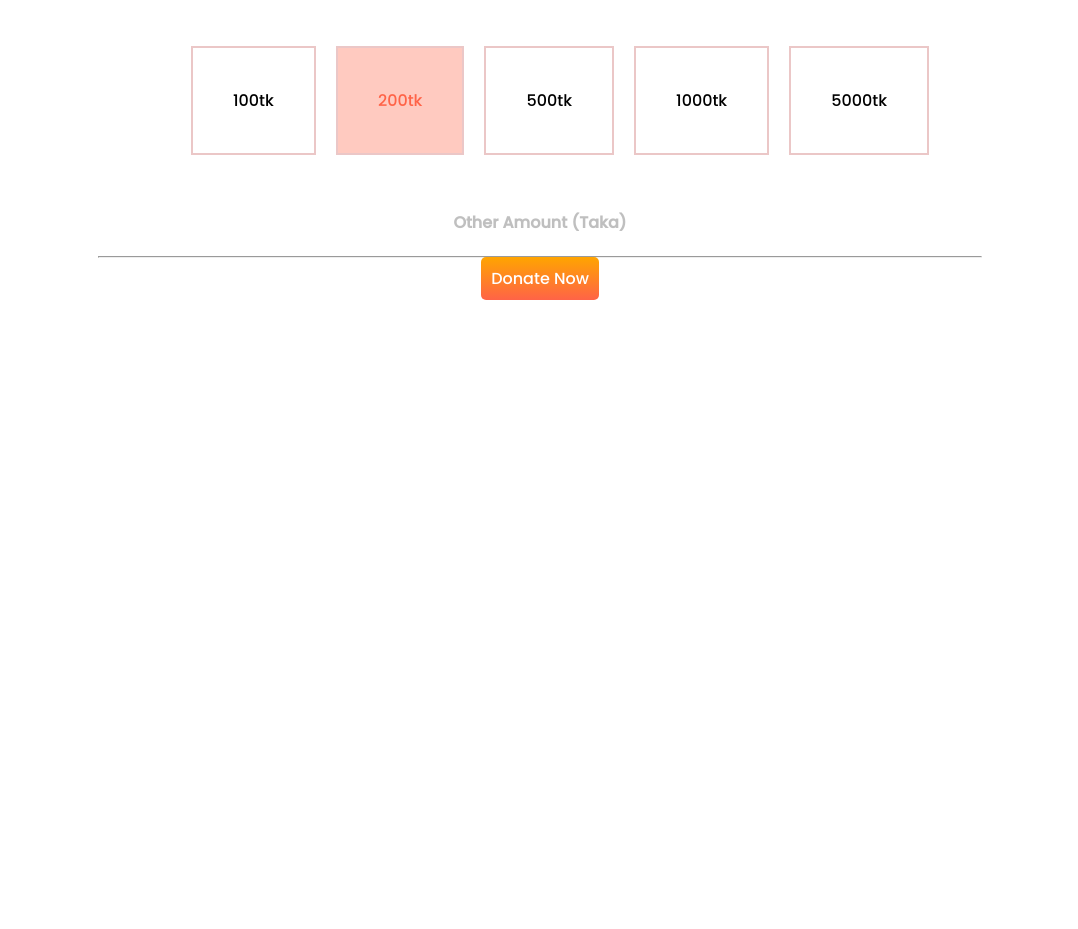
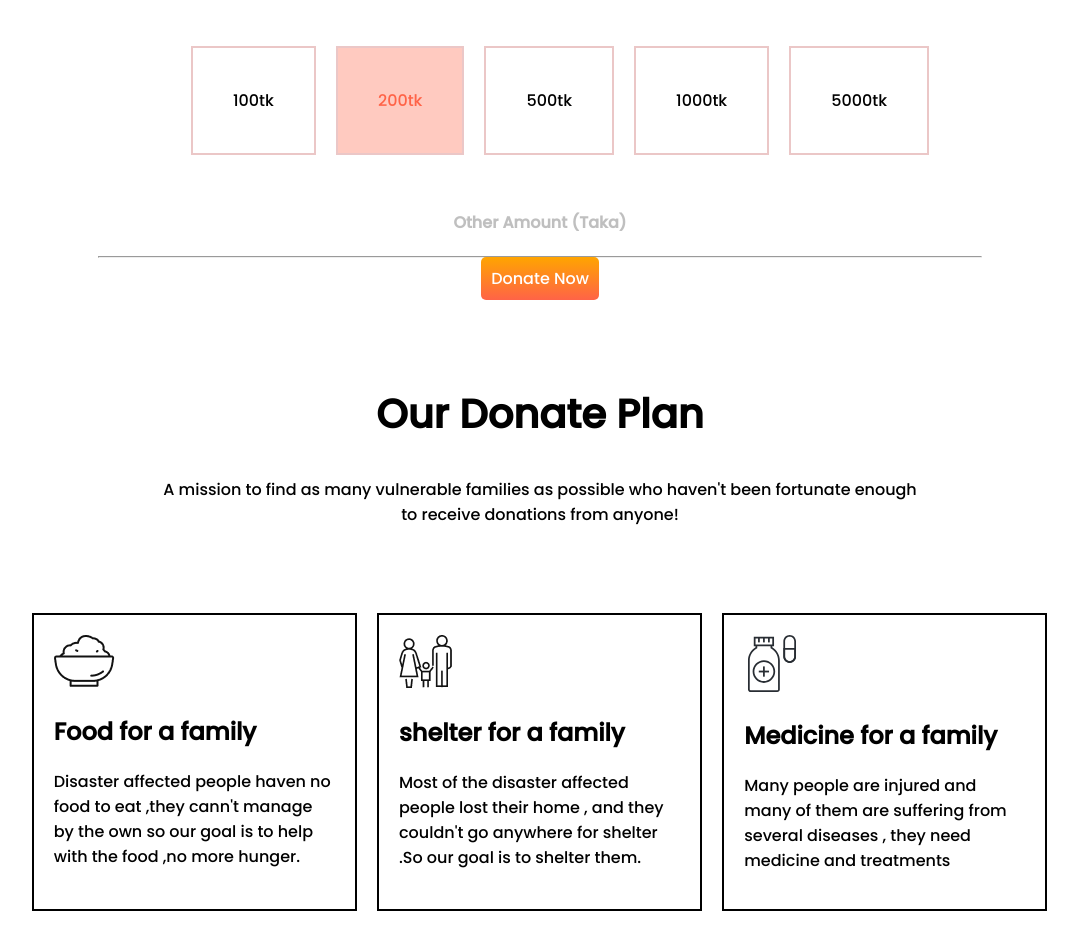
Before and after one commit to Emonrockzz/save-humanity, a plain HTML site: page index.html in a window 1280 px wide. Shown: the part 800-1729 px from the top of the page, without its empty margins (100-1178 px from the left). Before the commit the page ends 1100 px from the top, so only its background shows below. Drawn offline with Linux system fonts and the light colour scheme.

Commit message:
box added

```diff
--- a/index.html
+++ b/index.html
@@ -1,37 +1,70 @@
 <!DOCTYPE html>
 <html lang="en">
+
 <head>
     <meta charset="UTF-8">
     <meta http-equiv="X-UA-Compatible" content="IE=edge">
     <meta name="viewport" content="width=device-width, initial-scale=1.0">
-    <title>Save Humanity</title><link rel="preconnect" href="https://fonts.googleapis.com">
+    <title>Save Humanity</title>
+    <link rel="preconnect" href="https://fonts.googleapis.com">
     <link rel="preconnect" href="https://fonts.gstatic.com" crossorigin>
-    <link href="https://fonts.googleapis.com/css2?family=Poppins:wght@500&display=swap" rel="stylesheet"><link rel="stylesheet" href="style.css">
+    <link href="https://fonts.googleapis.com/css2?family=Poppins:wght@500&display=swap" rel="stylesheet">
+    <link rel="stylesheet" href="style.css">
 </head>
+
 <body>
     <section class="top-banner">
-        <div class="banner-text"><h1 id="font-resize">Let's Help Those Who Are <br> More In Need </h1>
-        <p>Floods and riverbank erosions affect some one million people <br> annually in Bangladesh.And more than 200,000 people <br> lost their valueable life in every year</p>
-        <a class="top-btn" href="">Donate Now</a>
+        <div class="banner-text">
+            <h1 id="font-resize">Let's Help Those Who Are <br> More In Need </h1>
+            <p>Floods and riverbank erosions affect some one million people <br> annually in Bangladesh.And more than
+                200,000 people <br> lost their valueable life in every year</p>
+            <a class="top-btn" href="">Donate Now</a>
         </div>
     </section>
     <section>
         <div class="donate-for">
-        <h1 class="midium-header">Donate Today</h1>
-        <p>Four million people, including 1.6 million children, stranded by flash floods in <br> north-eastern Bangladesh are in urgent need of help.</p>
+            <h1 class="midium-header">Donate Today</h1>
+            <p>Four million people, including 1.6 million children, stranded by flash floods in <br> north-eastern
+                Bangladesh are in urgent need of help.</p>
         </div>
         <div class="money-amount">
-            <ul><li>100tk</li>
+            <ul>
+                <li>100tk</li>
                 <li id="most-donate">200tk</li>
                 <li>500tk</li>
                 <li>1000tk</li>
-                <li>5000tk</li></ul>
+                <li>5000tk</li>
+            </ul>
         </div>
         <div class="middle-one">
-                <h4>Other Amount (Taka)</h4>
-                <hr>
-                <a class="top-btn" href="">Donate Now</a>
+            <h4>Other Amount (Taka)</h4>
+            <hr>
+            <a class="top-btn" href="">Donate Now</a>
         </div>
     </section>
+     <section>
+        <div class="donate-for">
+            <h1 class="midium-header">Our Donate Plan</h1>
+            <p>A mission to find as many vulnerable families as possible who haven't been fortunate enough <br> to receive donations from anyone!</p>
+        </div>
+        <div class="container-icon">
+            <div class="help-plan">
+                <img src="icons/food.png" alt="">
+                <h1>Food for a family</h1>
+                <p>Disaster affected people haven no  food to eat ,they cann't manage by the own so our goal is to help with the food ,no more hunger.</p>
+            </div>
+            <div class="help-plan">
+                <img src="icons/shelter.png" alt="">
+                <h1>shelter for a family</h1>
+                <p>Most of the disaster affected people lost their home , and they couldn't go anywhere for shelter .So our goal is to shelter them. </p>
+            </div>
+            <div class="help-plan">
+                <img id="medicine" src="icons/medicine.svg" alt="">
+                <h1>Medicine for a family</h1>
+                <p>Many people are injured and many of them are suffering from several diseases , they need medicine and treatments</p>
+            </div>
+        </div>
+     </section>
 </body>
+
 </html>
--- a/style.css
+++ b/style.css
@@ -1,10 +1,12 @@
-body{
+body {
     font-family: 'Poppins', sans-serif;
 }
-#font-resize{
+
+#font-resize {
     font-size: 50px;
 }
-.top-banner{
+
+.top-banner {
     text-align: center;
     background-image: url(images/donation13.jpg);
     height: 500px;
@@ -12,30 +14,34 @@ body{
     background-repeat: no-repeat;
     background-size: cover;
 }
-.banner-text{
-    color:white;
+
+.banner-text {
+    color: white;
     padding-top: 50px;
 
 }
 
-.top-btn{
+.top-btn {
     text-decoration: none;
     color: white;
     width: 15px 45px;
-    background-image: linear-gradient(orange,tomato);
+    background-image: linear-gradient(orange, tomato);
     padding: 10px;
     border-radius: 5px;
 }
-.donate-for{
+
+.donate-for {
     text-align: center;
     padding: 20px 40px;
     margin: 40px;
 }
-.midium-header{
+
+.midium-header {
     font-size: 40px;
     font-weight: 700;
 }
-.money-amount li{
+
+.money-amount li {
     float: left;
     list-style: none;
     padding: 40px;
@@ -44,24 +50,43 @@ body{
     background-color: rgba(255, 255, 255, 0.514);
 
 }
-.money-amount{
+
+.money-amount {
     text-align: center;
 }
-.money-amount ul{
+
+.money-amount ul {
     display: inline-block;
     text-align: center;
 }
-#most-donate{
+
+#most-donate {
     color: tomato;
-    border:2px sloid rgb(243, 82, 53);
+    border: 2px sloid rgb(243, 82, 53);
     background-color: rgba(255, 99, 71, 0.342);
 }
-.middle-one{
+
+.middle-one {
     text-align: center;
     padding-left: 15%;
     padding-right: 15%;
 }
-.middle-one h4{
+
+.middle-one h4 {
     font-weight: 700;
     color: rgba(128, 128, 128, 0.507);
 }
+.container-icon{
+    display: flex;
+    padding-left: 9%;
+    padding-right: 2%;
+}
+#medicine{
+    width: 20%;
+}
+.help-plan{
+    width: 25%;
+    padding: 20px;
+    margin: 10px;
+    border: 2px solid black;
+}
```
